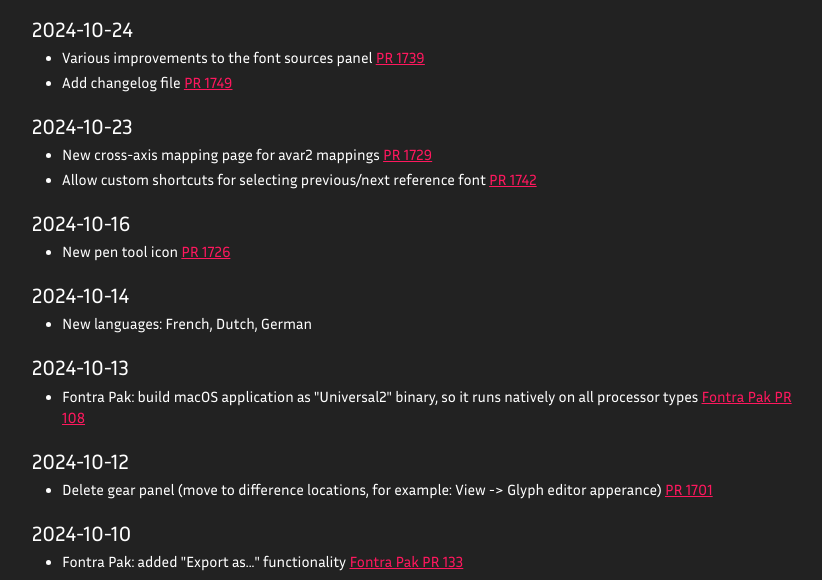
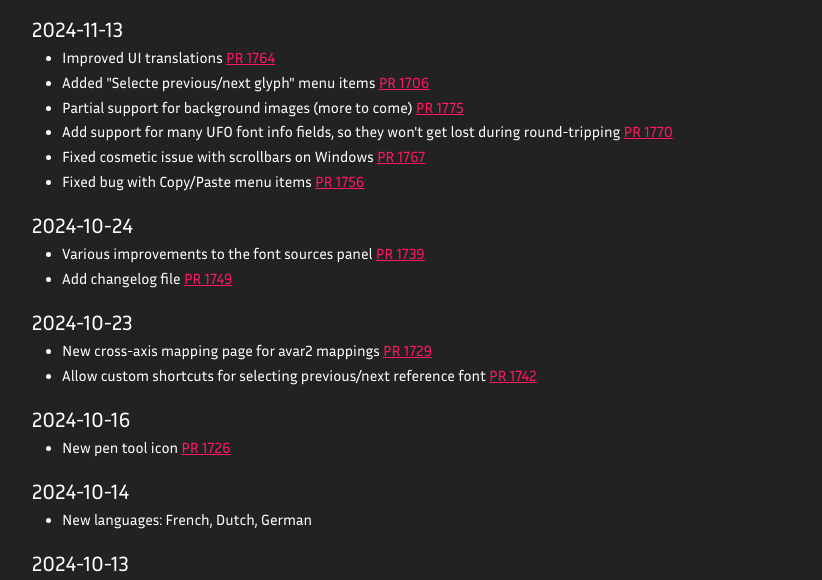
Before and after one commit to fontra/fontra-website, a plain HTML site: page docs/changelog.html in a window 1280 px wide. Shown: the part 174-754 px from the top of the page, without its empty margins (223-1045 px from the left). Drawn offline with Linux system fonts and the light colour scheme.

Commit message:
Commit from GitHub Actions (Update Changelog Page)

```diff
--- a/docs/changelog.html
+++ b/docs/changelog.html
@@ -10,6 +10,15 @@
 <body>
 <img class="icon" src="./fontra-icon.svg" />
 <h1>Changelog for Fontra</h1>
+<h2>2024-11-13</h2>
+<ul>
+<li>Improved UI translations <a href="https://github.com/googlefonts/fontra/pull/1764">PR 1764</a></li>
+<li>Added "Selecte previous/next glyph" menu items <a href="https://github.com/googlefonts/fontra/pull/1706">PR 1706</a></li>
+<li>Partial support for background images (more to come) <a href="https://github.com/googlefonts/fontra/pull/1775">PR 1775</a></li>
+<li>Add support for many UFO font info fields, so they won't get lost during round-tripping <a href="https://github.com/googlefonts/fontra/pull/1770">PR 1770</a></li>
+<li>Fixed cosmetic issue with scrollbars on Windows <a href="https://github.com/googlefonts/fontra/pull/1767">PR 1767</a></li>
+<li>Fixed bug with Copy/Paste menu items <a href="https://github.com/googlefonts/fontra/pull/1756">PR 1756</a></li>
+</ul>
 <h2>2024-10-24</h2>
 <ul>
 <li>Various improvements to the font sources panel <a href="https://github.com/googlefonts/fontra/pull/1739">PR 1739</a></li>
```
